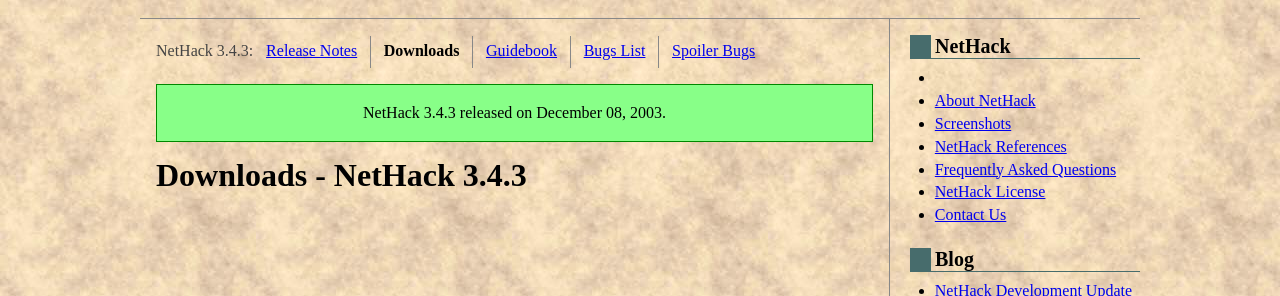
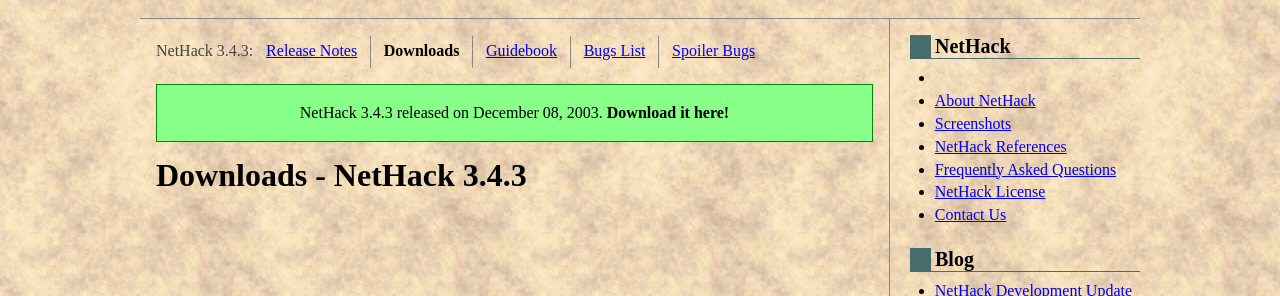
Before and after one commit to tung/nethack-www, a Jekyll site: the page built from v343/downloads.md, in a window 1280 px wide. Shown: the part 161-457 px from the top of the page. Built offline with Jekyll 4.4.1, drawn with Linux system fonts in a browser that asks for light colours.

Commit message:
Add "Download it now!" link to latest version release date box
This is ONLY shown for the most recent version (i.e. the top-most entry
of `_data/versions.yml`) and not just any current version.  It's a prose
cue for people who don't see the sub-navigation bar, and is a tiny bit
more incentive for people to get the *latest* version, not just any
"green date box" version.

```diff
--- a/_includes/version-date.html
+++ b/_includes/version-date.html
@@ -3,7 +3,17 @@
 {% endcapture %}
 {% if include.version.current == true %}
     <div id="version-date" class="version-new">
-        <p>{{ version_date }}</p>
+        <p>
+            {{ version_date }}
+            {% if include.version == site.data.versions[0] %}
+                {% assign version_downloads_url = "/" | append: include.version.path | append: "/downloads.html" %}
+                {% if page.url == version_downloads_url %}
+                    <strong>Download it here!</strong>
+                {% else %}
+                    <strong><a href="{{ site.baseurl }}{{ version_downloads_url }}">Download it now!</a></strong>
+                {% endif %}
+            {% endif %}
+        </p>
     </div>
 {% else %}
     <div id="version-date" class="version-old">
```
